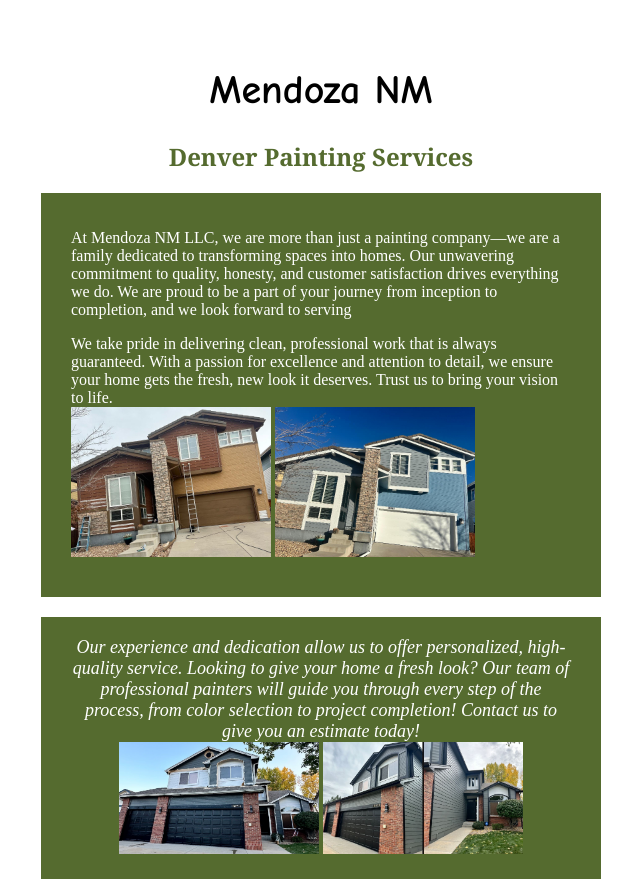
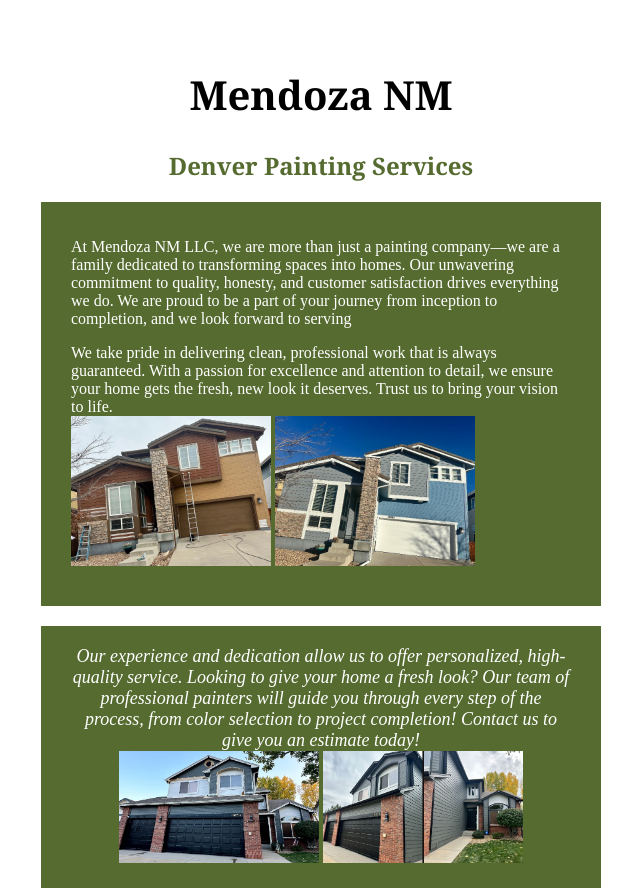
Before and after one commit to alesentrix/alesentrix.github.io, a plain HTML site: page index.html in a window 1280 px wide. Shown: the top 891 px of the page, without its empty margins (319-959 px from the left). Drawn offline with Linux system fonts and the light colour scheme.

Commit message:
Assistant checkpoint: Update h1 font to Georgia
Assistant generated file changes:
- style.css: Update h1 font to match h2

---

User prompt:

Make the h1 text have the same font as the text in h2

```diff
--- a/style.css
+++ b/style.css
@@ -10,7 +10,7 @@ background-color:transparent;
 }
 
 h1{
-  font-family: "Brush Script MT", "Comic Sans MS", cursive;
+  font-family: Georgia;
   color:black;
   font-size:40px;
   text-align:center;
```
